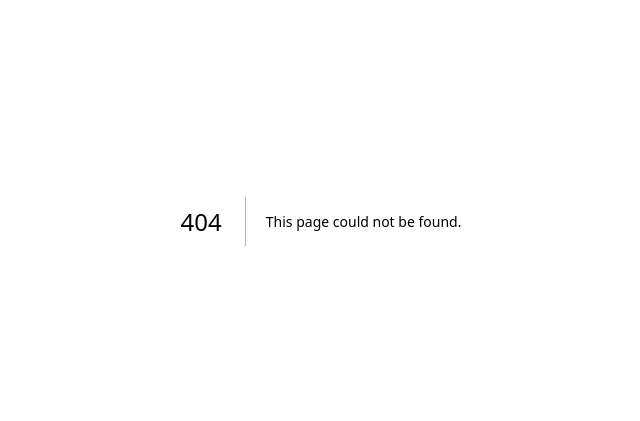
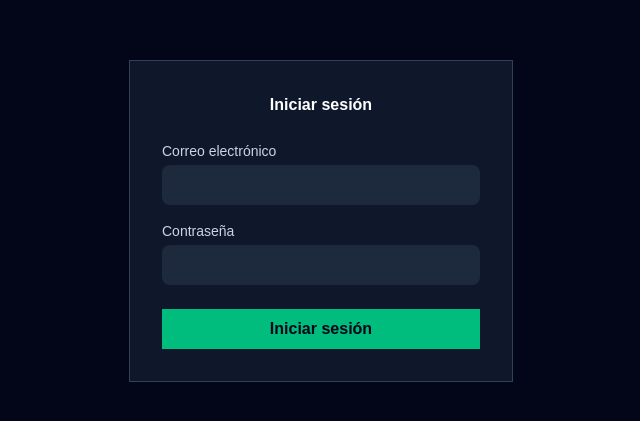
Before and after one commit to Santiagosobrino09/ligamax, a Next.js app in the folder frontend/: page /login in a window 1280 px wide. Before the commit this address had no page. Shown: the part 179-600 px from the top of the page, without its empty margins (319-959 px from the left). Built offline with nearby package versions, Linux system fonts and the light colour scheme.

Commit message:
feat: create page to init section

```diff
--- /dev/null
+++ b/frontend/app/login/page.tsx
@@ -0,0 +1,51 @@
+"use client";
+
+import { useState } from "react"
+
+export default function Login() {
+    const [correo, setcorreo] = useState("");
+    const [clave, setclave] = useState("");
+
+    function enviar(e: React.FormEvent) {
+    e.preventDefault();
+    // Aqui se conectara con la api de autentificacion (backend)
+    console.log("Intento de inicio de sección:", correo);
+    }
+
+return (
+    <main className="flex min-h-screen items-center justify-center bg-slate-950 text-white">
+        <form
+        onSubmit={enviar}
+        className="w-full max-w-sm rounded-2x1 border border-slate-700 bg-slate-900 p-8"
+    >
+        <h1 className="mb-6 text-center text-2x1 font-bold">Iniciar sesión</h1>
+
+        <label className="mb-1 block text-sm text-slate-300">Correo electrónico</label>
+        <input
+            type="email"
+            value={correo}
+            onChange={(e) => setcorreo(e.target.value)}
+            required
+            className="mb-4 w-full rounded-lg bg-slate-800 px-3 py-2 outline-none"
+
+                />
+        <label className="mb-1 block text-sm text-slate-300">Contraseña</label>
+                <input
+                    type="password"
+                    value={clave}
+                    onChange={(e) => setclave(e.target.value)}
+                    required
+                    className="mb-6 w-full rounded-lg bg-slate-800 px-3 py-2 outline-none"
+                />
+
+            <button
+                type="submit"
+                className="w-full rouded-lg bg-emerald-500 py-2 font-semibold text-slate-950 hover:bg-emerald-400"
+            >
+                Iniciar sesión
+            </button>
+        </form>
+    </main>
+);
+
+}
```
